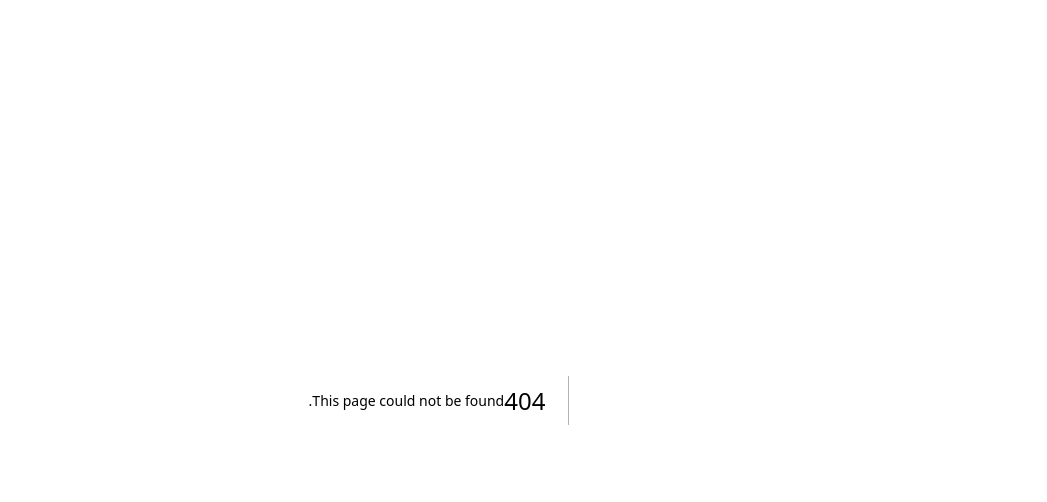
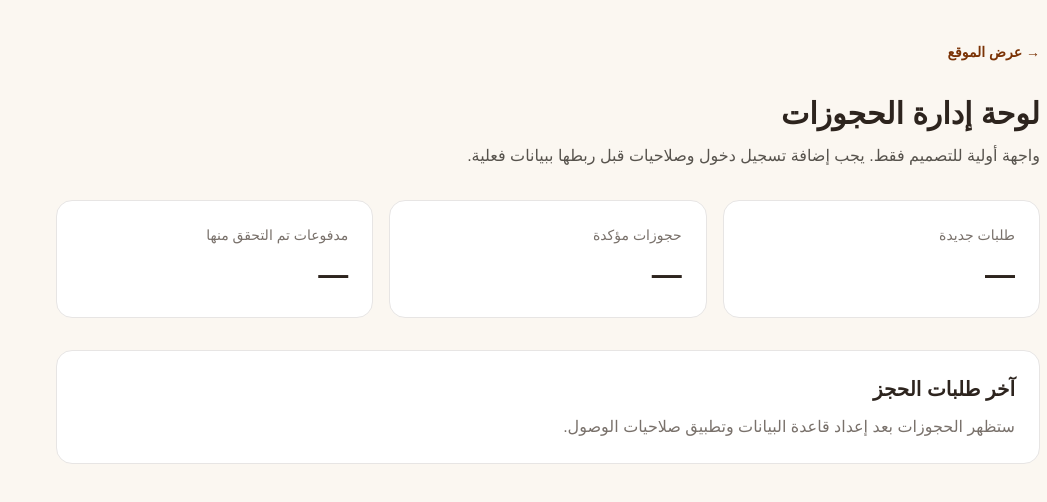
Before and after one commit to Anas-M-badr2030/esraa-osman-booking-platform, a Next.js app: page /admin in a window 1280 px wide. Before the commit this address had no page. Shown: the top 502 px of the page, without its empty margins (233-1280 px from the left). Built offline with nearby package versions, Linux system fonts and the light colour scheme.

Commit message:
Add files via upload

```diff
--- /dev/null
+++ b/app/admin/page.tsx
@@ -0,0 +1,27 @@
+import Link from "next/link";
+
+export default function AdminPreviewPage() {
+  return (
+    <main className="mx-auto min-h-screen max-w-5xl px-5 py-10">
+      <Link href="/" className="text-sm font-bold text-amber-900">→ عرض الموقع</Link>
+      <h1 className="mt-8 text-3xl font-black">لوحة إدارة الحجوزات</h1>
+      <p className="mt-3 text-stone-600">واجهة أولية للتصميم فقط. يجب إضافة تسجيل دخول وصلاحيات قبل ربطها ببيانات فعلية.</p>
+      <div className="mt-8 grid gap-4 sm:grid-cols-3">
+        {[
+          ["طلبات جديدة", "—"],
+          ["حجوزات مؤكدة", "—"],
+          ["مدفوعات تم التحقق منها", "—"],
+        ].map(([label, value]) => (
+          <section key={label} className="rounded-2xl border border-stone-200 bg-white p-6">
+            <p className="text-sm text-stone-500">{label}</p>
+            <p className="mt-3 text-3xl font-black">{value}</p>
+          </section>
+        ))}
+      </div>
+      <section className="mt-8 rounded-2xl border border-stone-200 bg-white p-6">
+        <h2 className="text-xl font-bold">آخر طلبات الحجز</h2>
+        <p className="mt-3 text-stone-500">ستظهر الحجوزات بعد إعداد قاعدة البيانات وتطبيق صلاحيات الوصول.</p>
+      </section>
+    </main>
+  );
+}
```
